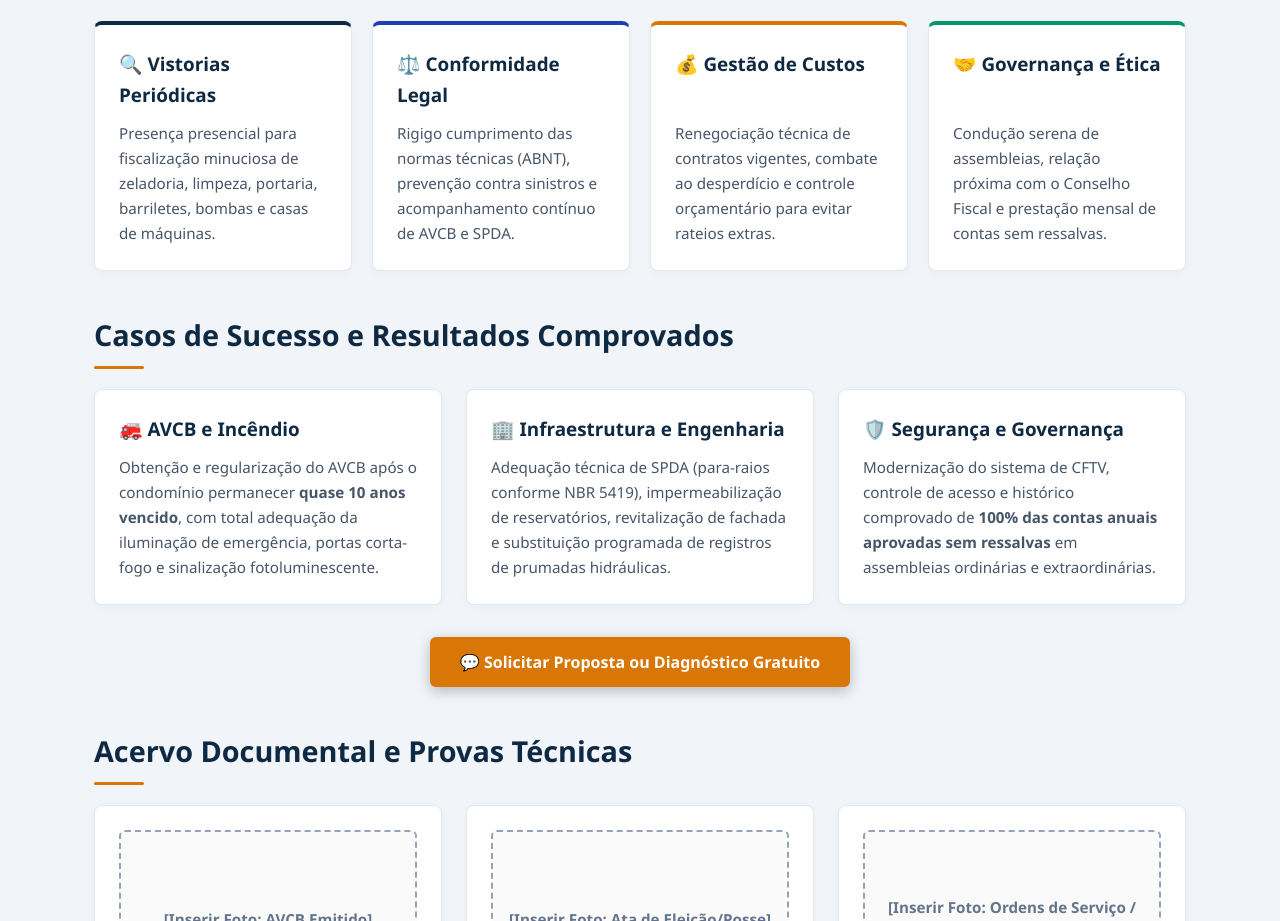
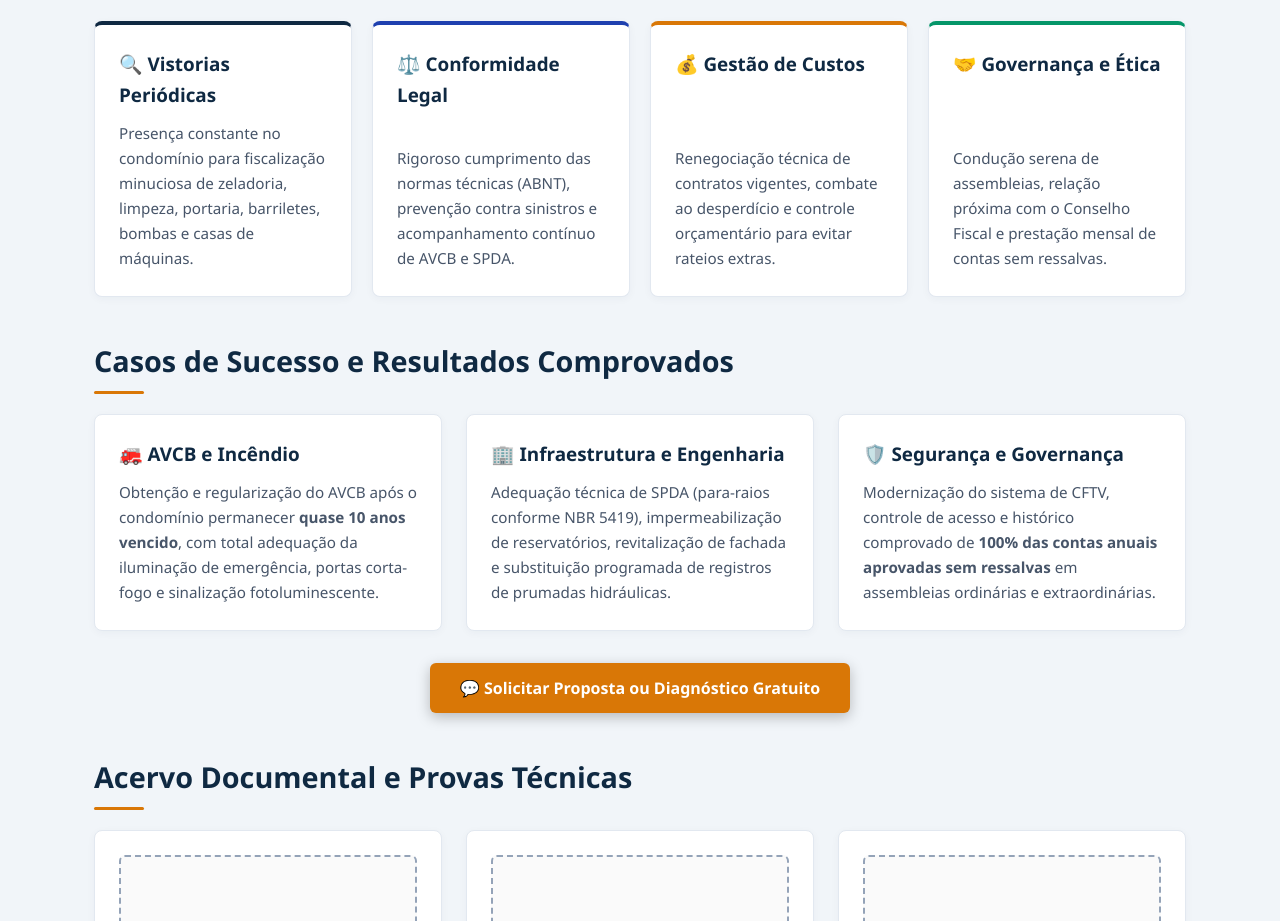
Before and after one commit to tiagoassuncao805/sindico-tiago-assuncao, a plain HTML site: page index.html in a window 1280 px wide. Shown: the part 925-1846 px from the top of the page. Drawn offline with Linux system fonts and the light colour scheme.

Commit message:
correção ortográfica

```diff
--- a/index.html
+++ b/index.html
@@ -449,11 +449,11 @@
         <div class="grid-4">
             <div class="card pillar-card">
                 <h3>🔍 Vistorias Periódicas</h3>
-                <p>Presença presencial para fiscalização minuciosa de zeladoria, limpeza, portaria, barriletes, bombas e casas de máquinas.</p>
+                <p>Presença constante no condomínio para fiscalização minuciosa de zeladoria, limpeza, portaria, barriletes, bombas e casas de máquinas.</p>
             </div>
             <div class="card pillar-card">
                 <h3>⚖️ Conformidade Legal</h3>
-                <p>Rigigo cumprimento das normas técnicas (ABNT), prevenção contra sinistros e acompanhamento contínuo de AVCB e SPDA.</p>
+                <p>Rigoroso cumprimento das normas técnicas (ABNT), prevenção contra sinistros e acompanhamento contínuo de AVCB e SPDA.</p>
             </div>
             <div class="card pillar-card">
                 <h3>💰 Gestão de Custos</h3>
```
